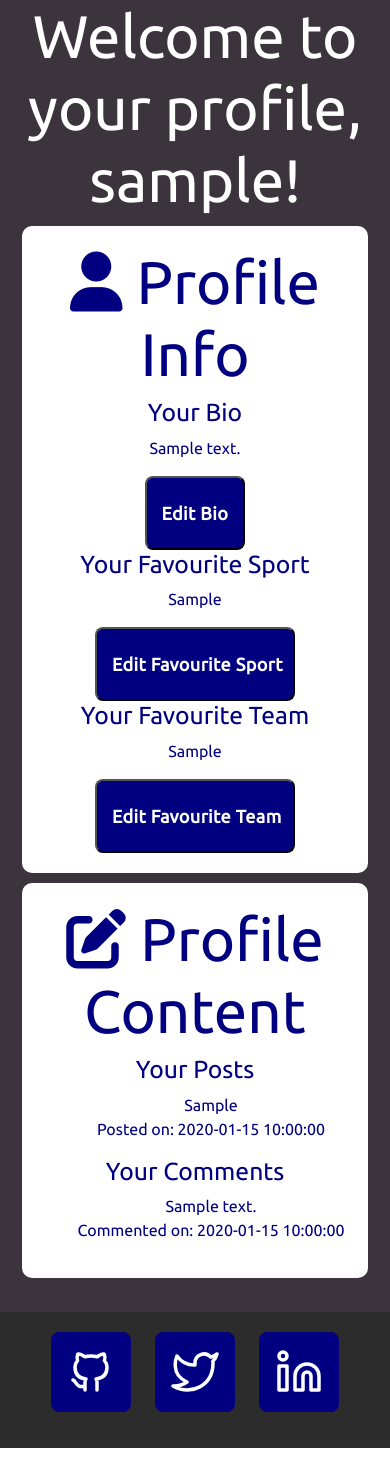
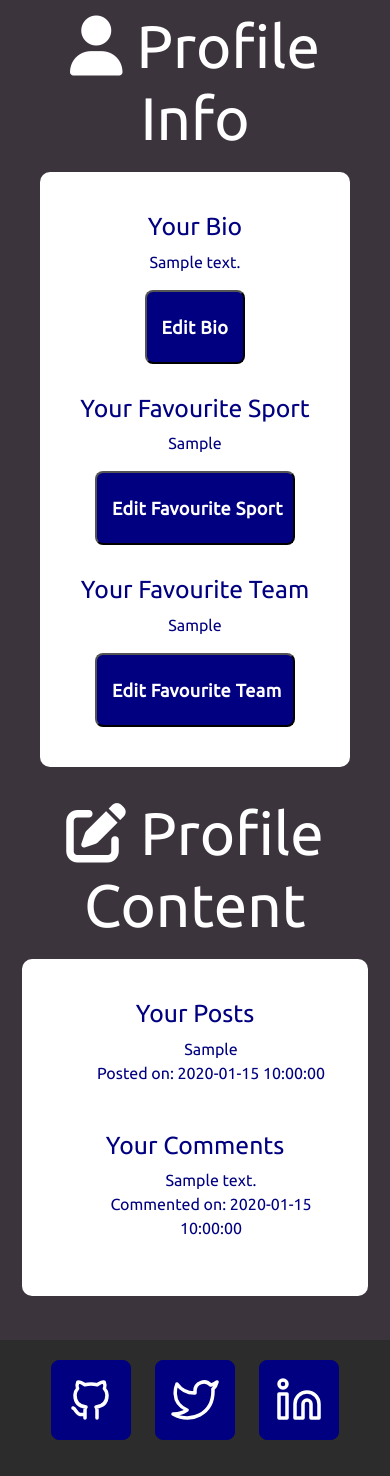
Before and after one commit to ojalaw/suport_MP3, a Flask app: page /profile in a window 390 px wide. Shown: the part 98-1574 px from the top of the page. Before the commit the page ends 1546 px from the top, so only its background shows below. Run offline with Flask 3, Linux system fonts and the light colour scheme; a user stored in the database is signed in; tables that the repository leaves empty hold one stand-in row (values such as "Sample post"); some libraries are stand-ins or nearby versions.

Commit message:
Minor update to profile.html
Styling update to profile.html for better user experience. Included media query for better responsiveness.

```diff
--- a/suport/static/style.css
+++ b/suport/static/style.css
@@ -326,17 +326,29 @@ form {
 
 /*---profile---*/
 
+.profile-bio, .profile-fav-sport, .profile-posts, .profile-fav-team, .profile-comments {
+    padding: 10px;
+    margin: 10px;
+}
+
 .profile-info, .user-content {
+    display: block;
+    width: calc(50% - 20px);
+}
+
+.profile-content-body, .profile-info-body {
+    display: inline-block;
     background-color: var(--primary-color);
     color: var(--primary);
+    border-radius: 10px;
     padding: 20px;
     margin: 10px;
-    border-radius: 10px;
 }
 
 .profile-content {
+    display: flex;
+    justify-content: space-between;
     text-align: center;
-    justify-content: center;
 }
 
 .profile-button {
@@ -344,8 +356,8 @@ form {
     margin: 0 auto;
   }
 
-  #profile-posts ul,
-#profile-comments ul {
+  .profile-posts ul,
+.profile-comments ul {
     list-style-type: none;
 }
 
@@ -361,7 +373,7 @@ input[type="text"] {
 }
 
 
-/*---CSS reset---*/
+/*---socials-footer---*/
 
 .footer-background {
     background-color: var(--secondary-color);
@@ -472,6 +484,17 @@ input[type="text"] {
     }
 }
 
+@media (max-width: 768px) {
+    .profile-info, .user-content {
+        width: 100%;
+        margin: 10px 0;
+    }
+
+    .profile-content {
+        flex-direction: column;
+    }
+}
+
  @media (max-width: 450px) {
     .social-media-buttons {
         gap: 24px;
--- a/suport/templates/profile.html
+++ b/suport/templates/profile.html
@@ -3,12 +3,11 @@
 {% block title %}Profile{% endblock %}
 
 {% block content %}
-  <h1>Welcome to your profile, {{ user.username }}!</h1>
-
   <div class="profile-content">
     <div class="profile-info">
       <h1><i class="fa-solid fa-user"></i> Profile Info</h1>
-<div id="profile-bio">
+      <div class="profile-info-body">
+<div class="profile-bio">
   <h2>Your Bio</h2>
   <p>{{ user.bio }}</p>
   <button class="my-form-button profile-button" data-field="bio">Edit Bio</button>
@@ -17,7 +16,7 @@
       <button class="my-form-button profile-button" type="submit">Save</button>
   </form>
 </div>
-<div id="profile-fav-sport">
+<div class="profile-fav-sport">
   <h2>Your Favourite Sport</h2>
   <p>{{ user.favourite_sport }}</p>
   <button class="my-form-button profile-button" data-field="favourite_sport">Edit Favourite Sport</button>
@@ -26,7 +25,7 @@
       <button class="my-form-button profile-button" type="submit">Save</button>
   </form>
 </div>
-<div id="profile-fav-team">
+<div class="profile-fav-team">
   <h2>Your Favourite Team</h2>
   <p>{{ user.favourite_team }}</p>
   <button class="my-form-button profile-button" data-field="favourite_team">Edit Favourite Team</button>
@@ -36,9 +35,11 @@
   </form>
 </div>
 </div>
+</div>
 <div class ="user-content">
   <h1><i class="fa-solid fa-pen-to-square"></i> Profile Content</h1>
-<div id="profile-posts">
+  <div class="profile-content-body">
+<div class="profile-posts">
   <h2>Your Posts</h2>
   <ul>
     {% for post in user.posts %}
@@ -50,7 +51,7 @@
     {% endfor %}
   </ul>
 </div>
-<div id="profile-comments">
+<div class="profile-comments">
   <h2>Your Comments</h2>
   <ul>
     {% for comment in user.comments %}
@@ -64,6 +65,7 @@
 </div>
 </div>
 </div>
+</div>
 {% endblock %}
 
 {% block javascript %}
```
